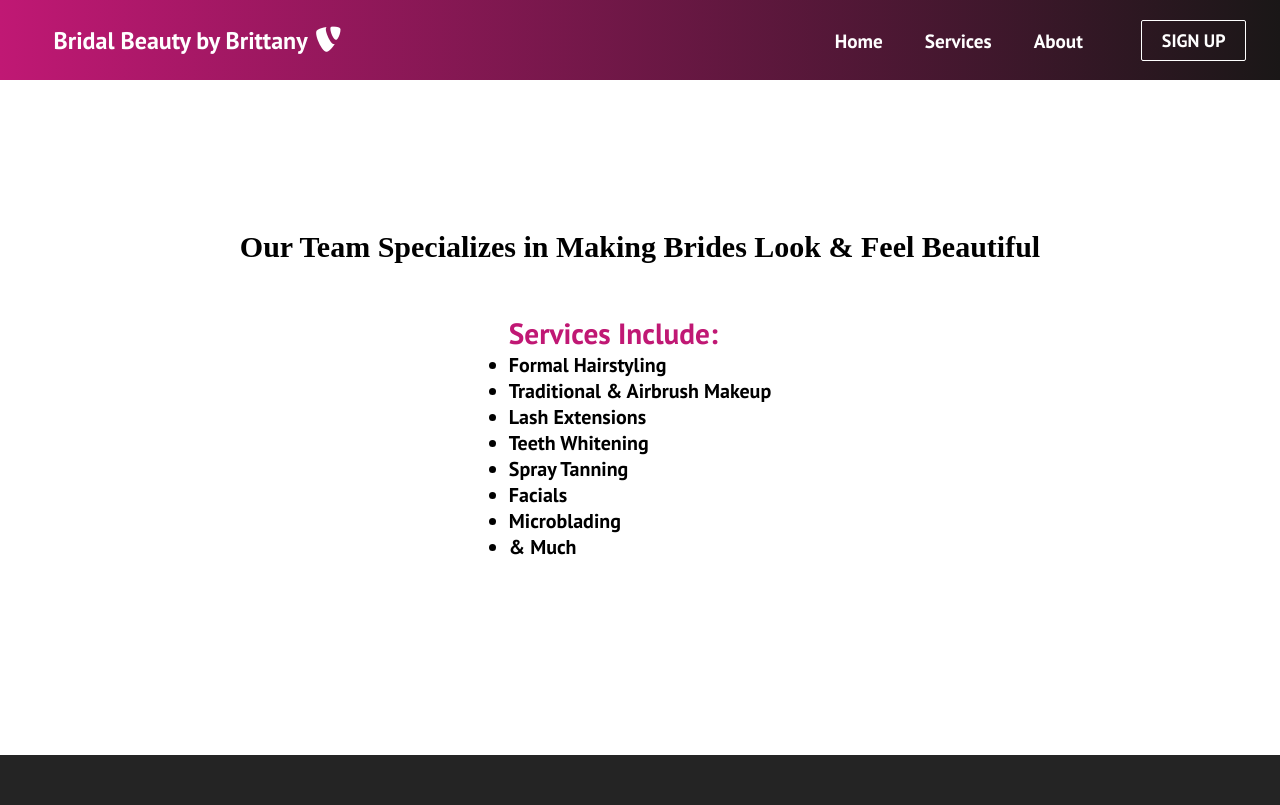
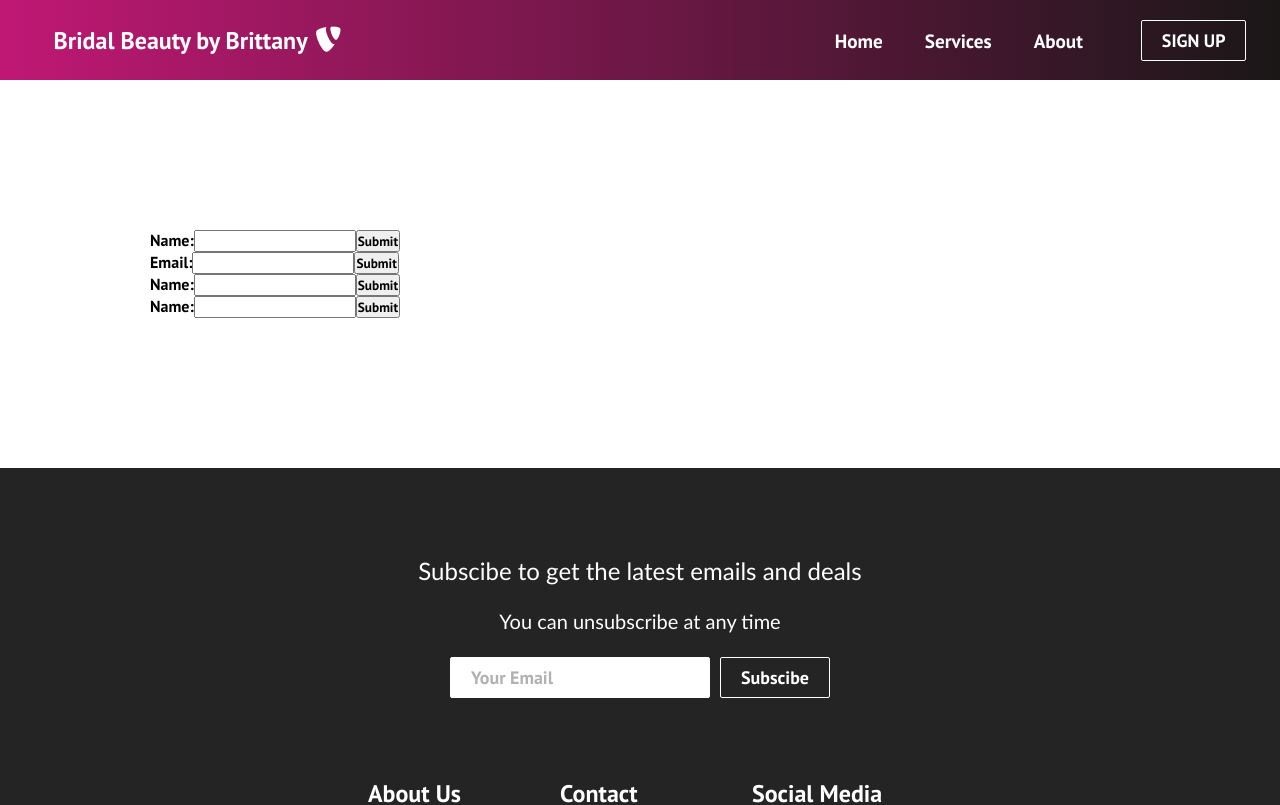
Before and after one commit to marcuspramirez/bridal-beauty-react, a React (Create React App) app: page /sign-up in a window 1280 px wide. Shown: the top 805 px of the page. Built offline with nearby package versions, Linux system fonts and the light colour scheme.

Commit message:
gallery started

```diff
--- a/package.json
+++ b/package.json
@@ -6,7 +6,9 @@
     "@testing-library/jest-dom": "^5.11.9",
     "@testing-library/react": "^11.2.5",
     "@testing-library/user-event": "^12.6.3",
+    "bootstrap": "^4.6.0",
     "react": "^17.0.1",
+    "react-bootstrap": "^1.6.0",
     "react-dom": "^17.0.1",
     "react-router-dom": "^5.2.0",
     "react-scripts": "4.0.2",
--- a/src/App.js
+++ b/src/App.js
@@ -7,6 +7,9 @@ import Services from './components/pages/Services';
 import About from './components/pages/About';
 import SignUp from './components/pages/SignUp';
 import Footer from './components/Footer';
+import Gallery from './components/pages/Gallery';
+
+
 
 function App() {
   return (
@@ -18,6 +21,7 @@ function App() {
           <Route path='/services' component={Services} />
           <Route path='/about' component={About} />
           <Route path='/sign-up' component={SignUp} />
+          <Route path='/gallery' component={Gallery} />
         </Switch>
         <Footer />
       </Router>
--- /dev/null
+++ b/src/components/GalleryCard.js
@@ -0,0 +1,13 @@
+import React from 'react';
+import './GalleryCard.css';
+
+
+function Gallery() {
+    return (
+        <div className='cards'>
+          <p>Gallery Goes Here</p>
+        </div>
+    );
+}
+
+export default Gallery;
--- /dev/null
+++ b/src/components/SignUpCard.js
@@ -0,0 +1,45 @@
+import React from 'react';
+import './SignUpCard.css';
+
+
+function SignUpForm() {
+    return (
+     <div className='cards'>
+
+
+
+       <form>
+  <label>
+    Name:
+    <input type="text" name="name" />
+  </label>
+  <input type="submit" value="Submit" />
+</form>
+ <form>
+  <label>
+    Email:
+    <input type="text" name="name" />
+  </label>
+  <input type="submit" value="Submit" />
+</form>
+ <form>
+  <label>
+    Name:
+    <input type="text" name="name" />
+  </label>
+  <input type="submit" value="Submit" />
+</form>
+ <form>
+  <label>
+    Name:
+    <input type="text" name="name" />
+  </label>
+  <input type="submit" value="Submit" />
+</form>
+
+
+     </div>
+    );
+}
+
+export default SignUpForm;
--- /dev/null
+++ b/src/components/pages/Gallery.js
@@ -0,0 +1,17 @@
+import React from 'react';
+import '../../App.css';
+import GalleryCard from '../GalleryCard';
+
+
+
+function WeddingGallery() {
+  return (
+    <>
+
+      <GalleryCard />
+
+    </>
+  );
+}
+
+export default WeddingGallery;
--- a/src/components/pages/SignUp.js
+++ b/src/components/pages/SignUp.js
@@ -1,18 +1,18 @@
 import React from 'react';
 import '../../App.css';
-import ServicesCard from '../ServicesCard';
+import SignUpCard from '../SignUpCard';
 
 
 
-function ServicesList() {
+function ContactForm() {
   return (
     <>
 
-      <ServicesCard />
+      <SignUpCard />
 
 
     </>
   );
 }
 
-export default ServicesList;
+export default ContactForm;
```
Also changed, not shown: src/components/GalleryCard.css (added), src/components/SignUpCard.css (added), 1 other file (tests, documents, lock files or other folders).
